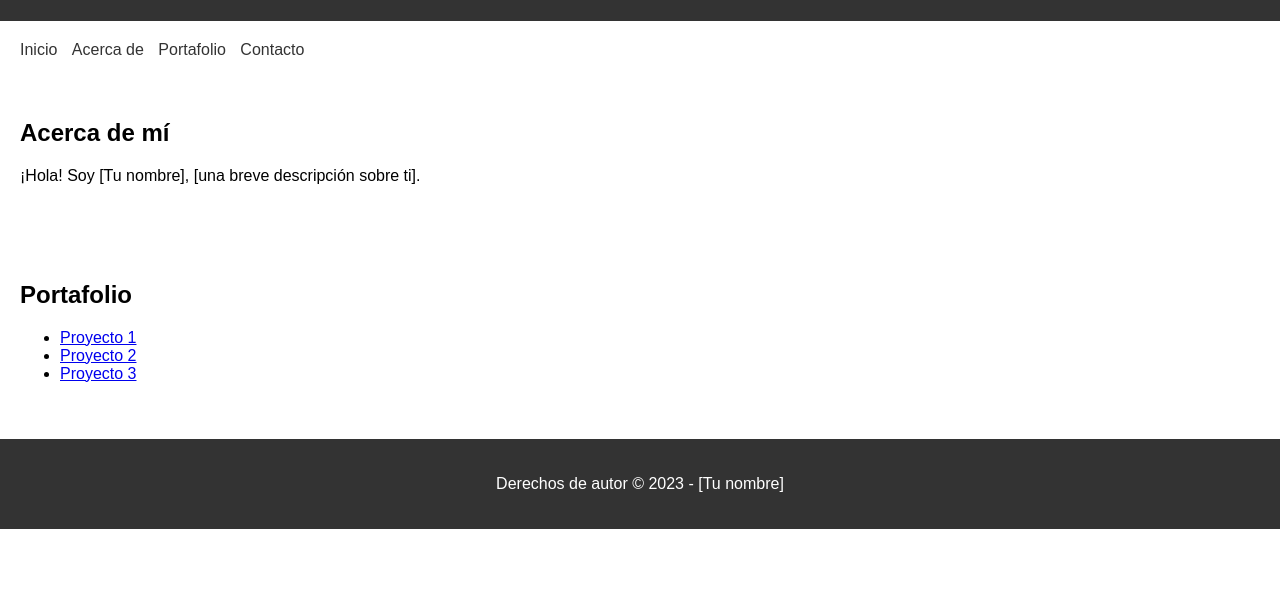
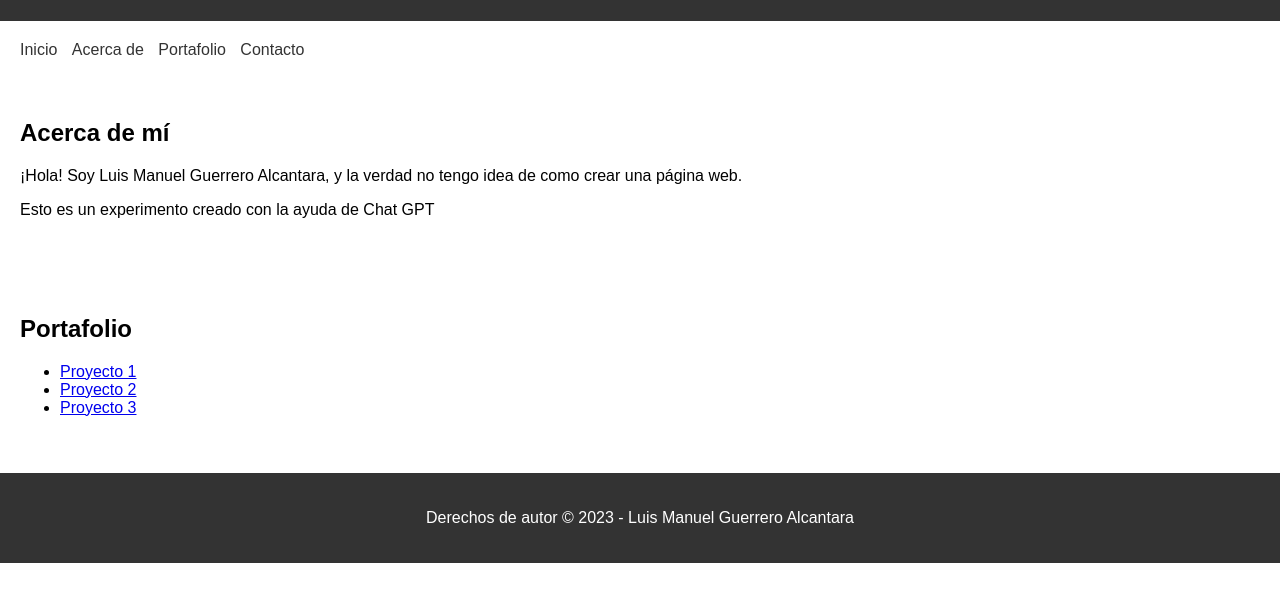
Before and after one commit to lmanugithub/Marca-personal-pagina-web, a plain HTML site: page index.html in a window 1280 px wide. Shown: the part 99-700 px from the top of the page. Drawn offline with Linux system fonts and the light colour scheme.

Commit message:
Update index.html

```diff
--- a/index.html
+++ b/index.html
@@ -22,7 +22,8 @@
 
   <section>
     <h2>Acerca de mí</h2>
-    <p>¡Hola! Soy [Tu nombre], [una breve descripción sobre ti].</p>
+    <p>¡Hola! Soy Luis Manuel Guerrero Alcantara, y la verdad no tengo idea de como crear una página web.</p>
+    <p>Esto es un experimento creado con la ayuda de Chat GPT</p>
   </section>
 
   <section>
@@ -35,7 +36,7 @@
   </section>
 
   <footer>
-    <p>Derechos de autor &copy; 2023 - [Tu nombre]</p>
+    <p>Derechos de autor &copy; 2023 - Luis Manuel Guerrero Alcantara</p>
   </footer>
 </body>
 </html>
```
